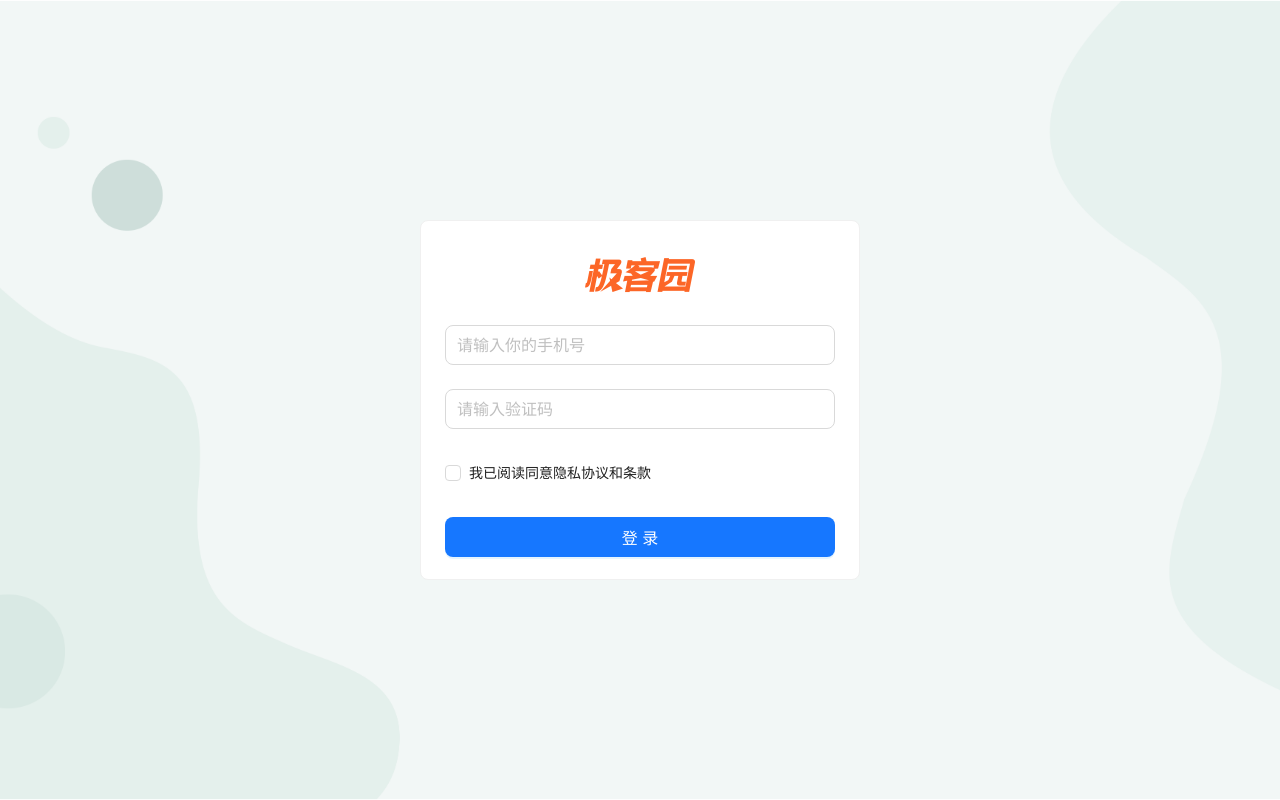
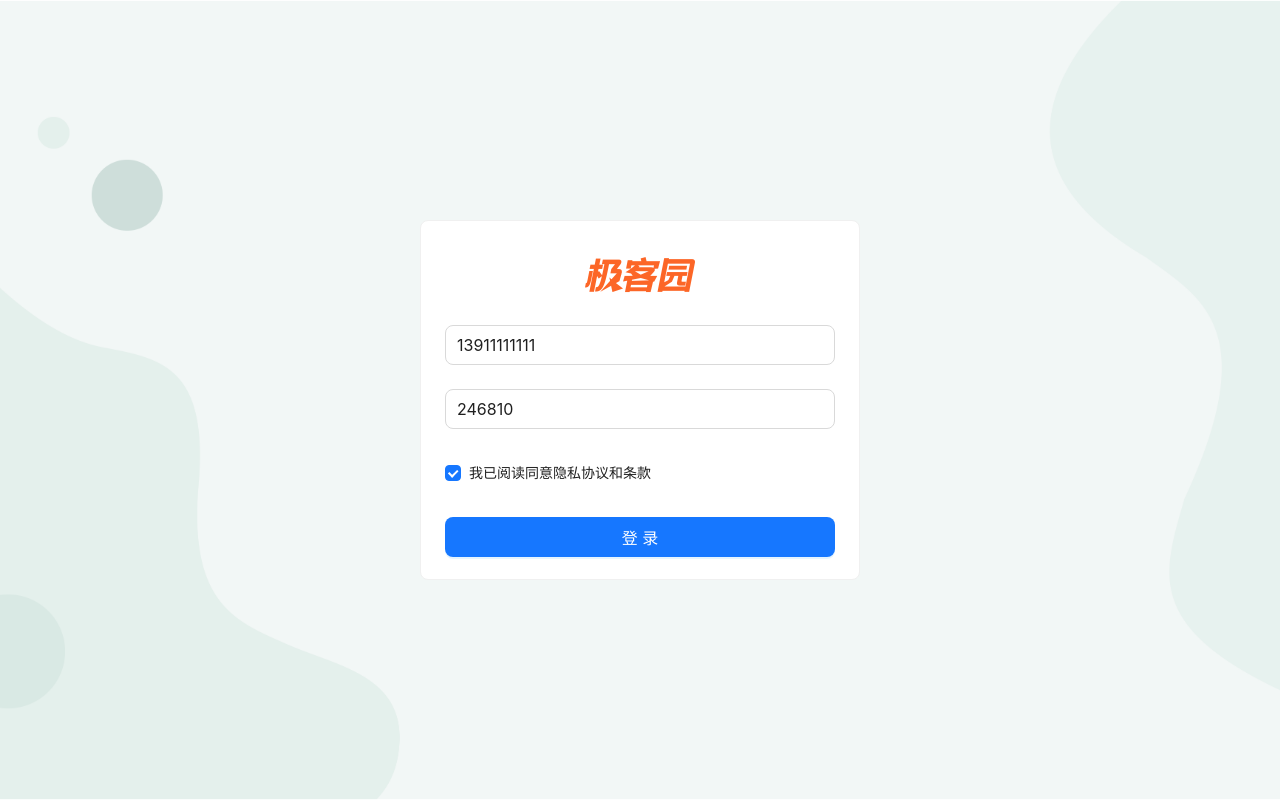
Before and after one commit to dong0408/FunCode, a React (Create React App) app: page /login in a window 1280 px wide. Built offline with nearby package versions, Linux system fonts and the light colour scheme.

Commit message:
feat:登录接口添加

```diff
--- a/package.json
+++ b/package.json
@@ -7,6 +7,7 @@
     "@testing-library/react": "^13.4.0",
     "@testing-library/user-event": "^13.5.0",
     "antd": "^5.4.4",
+    "axios": "^1.3.6",
     "react": "^18.2.0",
     "react-dom": "^18.2.0",
     "react-router-dom": "^6.10.0",
--- a/src/pages/Login/index.js
+++ b/src/pages/Login/index.js
@@ -2,6 +2,7 @@ import React, { Component } from "react";
 import { Card, Button, Checkbox, Form, Input } from "antd";
 import "./index.scss";
 import logo from "assets/logo.png";
+import request from "utils/request";
 export default class Login extends Component {
   render() {
     return (
@@ -10,42 +11,57 @@ export default class Login extends Component {
           <img src={logo} alt="" className="login-logo" />
           {/*react里的图片src必须像这样显示导入*/}
           {/* 插入表单 */}
-          <Form size="large">
+          <Form
+            size="large"
+            onFinish={this.onFinish}
+            validateTrigger={["onChange", "onBlur"]}
+            initialValues={{
+              mobile: "13911111111",
+              code: "246810",
+              agree: true,
+            }}
+          >
             <Form.Item
               name="mobile"
+              validateTrigger={["onChange", "onBlur"]}
               rules={[
                 {
                   required: true,
                   message: "手机号不能为空",
+                  validateTrigger: "onBlur",
                 },
                 {
                   pattern: /^1[3-9]\d{9}$/,
                   message: "手机号格式错误",
-                  validateTrigger: "onchange",
+                  validateTrigger: "onBlur",
                 },
               ]}
             >
-              <Input placeholder="请输入你的手机号" />
+              <Input placeholder="请输入你的手机号" autoComplete="off" />
             </Form.Item>
 
             <Form.Item
               name="code"
+              validateTrigger={["onChange", "onBlur"]}
               rules={[
                 {
-                  required: true,
-                  message: "验证码不能为空",
-                },
-                {
-                  pattern: /^\6{6}$/,
-                  message: "验证码格式错误",
+                  validator(rule, value) {
+                    //  自定义校验规则
+                    if (value) {
+                      return Promise.resolve();
+                    } else {
+                      return Promise.reject(new Error("请阅读并同意用户协议"));
+                    }
+                  },
                 },
               ]}
             >
-              <Input placeholder="请输入验证码"></Input>
+              <Input placeholder="请输入验证码" autoComplete="off"></Input>
             </Form.Item>
 
             <Form.Item
               valuePropName="checked"
+              name="agree"
               rules={[
                 {
                   required: true,
@@ -66,4 +82,15 @@ export default class Login extends Component {
       </div>
     );
   }
+  onFinish = async ({ mobile, code }) => {
+    const res = await request({
+      method: "post",
+      url: "/authorizations",
+      data: {
+        mobile,
+        code,
+      },
+    });
+    console.log(res);
+  };
 }
--- /dev/null
+++ b/src/utils/request.js
@@ -0,0 +1,8 @@
+import axios from "axios";
+
+const instance = axios.create({
+  baseURL: "http://geek.itheima.net/v1_0/",
+  timeout: 5000,
+});
+
+export default instance;
```
Also changed, not shown: 1 other file (tests, documents, lock files or other folders).
